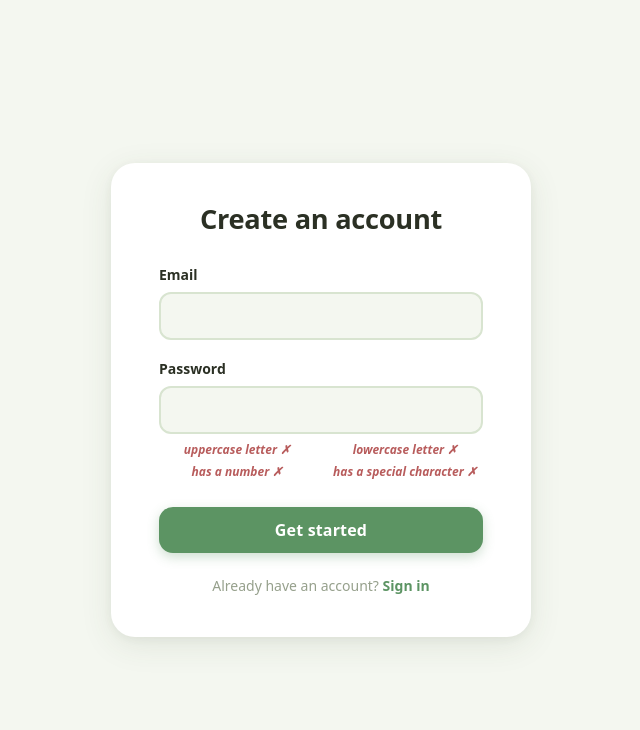
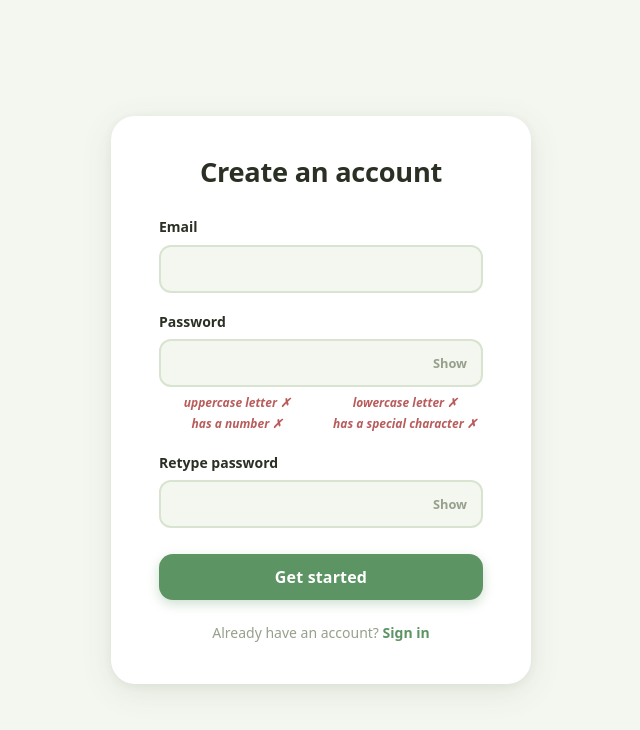
Before and after one commit to ngirmes/focus_garden, a React (Vite) app in the folder client/: page /register in a window 1280 px wide. Shown: the top 730 px of the page, without its empty margins (319-959 px from the left). Built offline with nearby package versions, Linux system fonts and the light colour scheme; no server answers; a web font is replaced by a local one.

Commit message:
added retype password and option to show

```diff
--- a/client/src/components/AuthForm.tsx
+++ b/client/src/components/AuthForm.tsx
@@ -2,6 +2,7 @@ import { useState } from "react";
 import { Link } from "react-router-dom";
 import styles from "./AuthForm.module.css";
 import PasswordCheck from "./PasswordCheck";
+import PasswordField from "./PasswordField";
 
 interface AuthFormProps {
   form: string;
@@ -20,11 +21,20 @@ export default function AuthForm({
 }: AuthFormProps) {
   const [email, setEmail] = useState("");
   const [password, setPassword] = useState("");
+  const [confirmPassword, setConfirmPassword] = useState("");
   const [error, setError] = useState("");
   const [loading, setLoading] = useState(false);
 
+  const isRegister = form === "register";
+
   async function handleSubmit() {
     setError("");
+
+    if (isRegister && password !== confirmPassword) {
+      setError("Passwords do not match");
+      return;
+    }
+
     setLoading(true);
     try {
       await onSubmit(email, password);
@@ -63,17 +73,28 @@ export default function AuthForm({
 
         <label className={styles.label}>
           Password
-          <input
-            className={styles.input}
-            type="password"
+          <PasswordField
+            inputClassName={styles.input}
             value={password}
-            onChange={(e) => setPassword(e.target.value)}
-            required
-            autoComplete="current-password"
+            onChange={setPassword}
+            autoComplete={isRegister ? "new-password" : "current-password"}
             minLength={8}
           />
-          {form === "register" && <PasswordCheck password={password} />}
+          {isRegister && <PasswordCheck password={password} />}
         </label>
+
+        {isRegister && (
+          <label className={styles.label}>
+            Retype password
+            <PasswordField
+              inputClassName={styles.input}
+              value={confirmPassword}
+              onChange={setConfirmPassword}
+              autoComplete="new-password"
+              minLength={8}
+            />
+          </label>
+        )}
 
         <button className={styles.submit} type="submit" disabled={loading}>
           {loading ? "Please wait…" : submitLabel}
--- a/client/src/components/GardenCanvas.tsx
+++ b/client/src/components/GardenCanvas.tsx
@@ -8,7 +8,7 @@ const W = 400;
 const H = 300;
 const CX = W / 2;
 const SOIL_Y = H;
-const POT_SCALE = 6; // pot1.png is a 32x32 source sprite; integer-scale it up to stay crisp
+const POT_SCALE = 6; // pot2.png is a 32x32 source sprite; integer-scale it up to stay crisp
 
 interface Props {
   stage: number | null;
--- /dev/null
+++ b/client/src/components/PasswordField.module.css
@@ -0,0 +1,31 @@
+.wrapper {
+  position: relative;
+  display: flex;
+}
+
+.input {
+  flex: 1;
+  width: 100%;
+  padding-right: 68px; /* room for the toggle button */
+}
+
+.toggle {
+  position: absolute;
+  top: 50%;
+  right: 6px;
+  transform: translateY(-50%);
+  background: none;
+  border: none;
+  padding: 6px 10px;
+  font-size: 0.8rem;
+  font-weight: 600;
+  color: var(--text-muted);
+  cursor: pointer;
+  border-radius: 8px;
+  transition: color 0.15s, background 0.15s;
+}
+
+.toggle:hover {
+  color: var(--text-strong);
+  background: var(--border);
+}
--- /dev/null
+++ b/client/src/components/PasswordField.tsx
@@ -0,0 +1,42 @@
+import { useState } from "react";
+import styles from "./PasswordField.module.css";
+
+interface PasswordFieldProps {
+  value: string;
+  onChange: (value: string) => void;
+  inputClassName: string;
+  autoComplete: string;
+  minLength?: number;
+}
+
+export default function PasswordField({
+  value,
+  onChange,
+  inputClassName,
+  autoComplete,
+  minLength,
+}: PasswordFieldProps) {
+  const [visible, setVisible] = useState(false);
+
+  return (
+    <div className={styles.wrapper}>
+      <input
+        className={`${inputClassName} ${styles.input}`}
+        type={visible ? "text" : "password"}
+        value={value}
+        onChange={(e) => onChange(e.target.value)}
+        required
+        autoComplete={autoComplete}
+        minLength={minLength}
+      />
+      <button
+        type="button"
+        className={styles.toggle}
+        onClick={() => setVisible((v) => !v)}
+        aria-label={visible ? "Hide password" : "Show password"}
+      >
+        {visible ? "Hide" : "Show"}
+      </button>
+    </div>
+  );
+}
--- a/client/src/components/RoomCanvas.tsx
+++ b/client/src/components/RoomCanvas.tsx
@@ -71,7 +71,7 @@ export default function RoomCanvas({ background, decorations, onPlaceDecoration
     app.stage.addChild(worldContainer);
 
     // Room Background Sprite -- purely visual, never holds interactive
-    // objects. Loaded the same way GardenCanvas loads pot1.png.
+    // objects. Loaded the same way GardenCanvas loads pot2.png.
     const roomTexture = await Assets.load(roomUrl);
     roomTexture.source.scaleMode = "nearest";
     const roomSprite = new Sprite(roomTexture);
```
